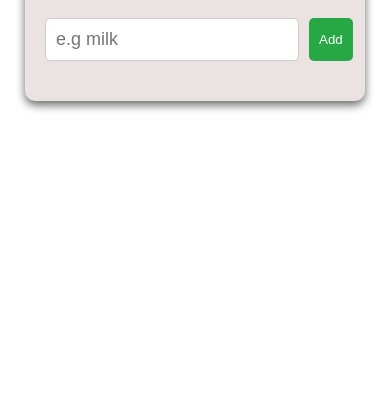
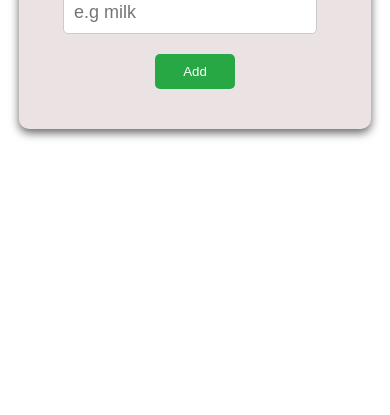
Before and after one commit to MuhammadArman1/Grocery-List, a plain HTML site: page index.html in a window 390 px wide. Shown: the part 429-844 px from the top of the page. Drawn offline with nearby package versions, Linux system fonts and the light colour scheme; a web font is replaced by a local one.

Commit message:
Grocery-list

```diff
--- a/style.css
+++ b/style.css
@@ -73,3 +73,17 @@ section {
         background-color: #c82333;
     }
   }
+
+  @media (max-width:400px){
+    section{
+        width: 80vw;
+    }
+    .grocery-container{
+        flex-direction: column;
+        align-items: center;
+    }
+    #grocery-button {
+        width: 80px;
+        margin-top: 20px;
+    }
+  }
```
